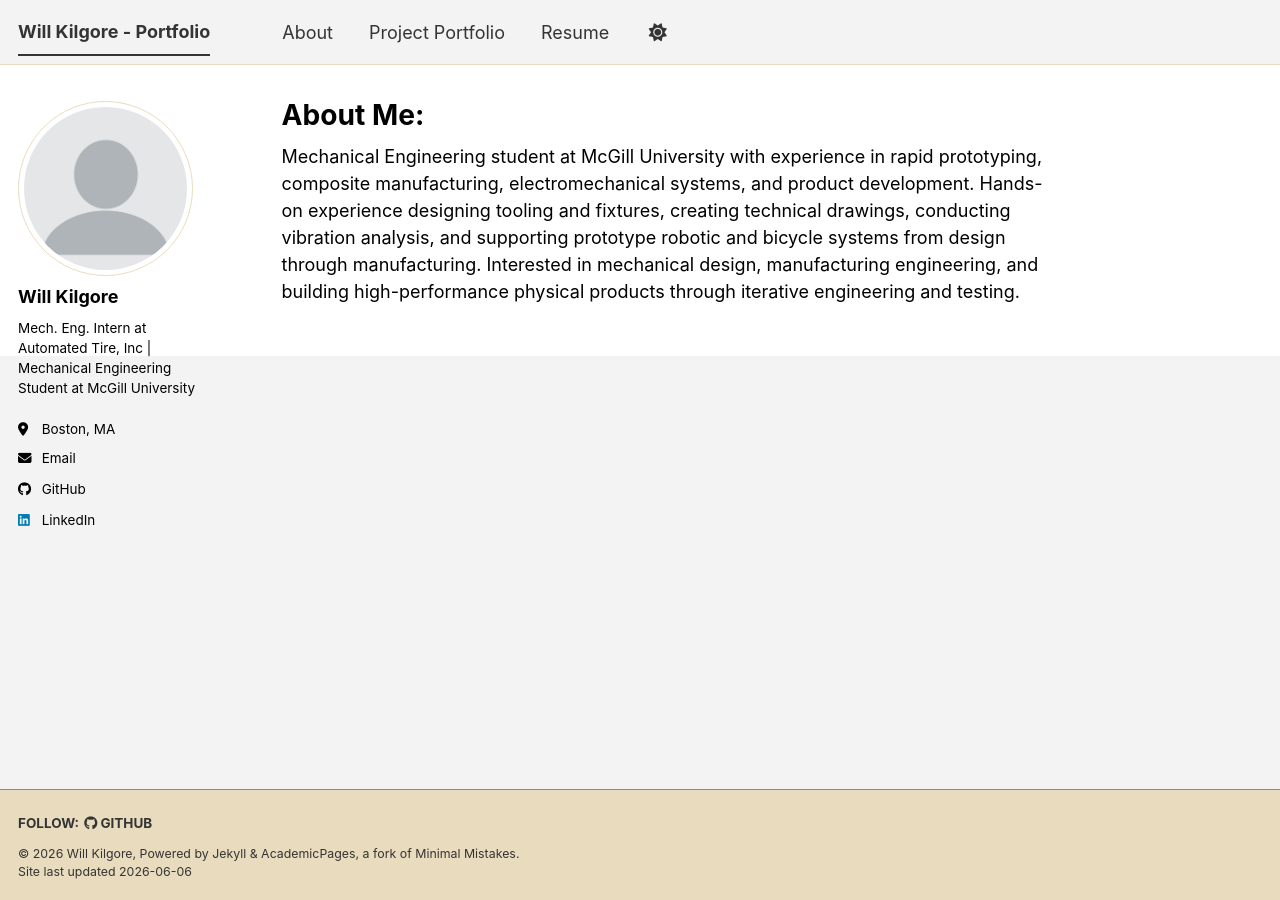
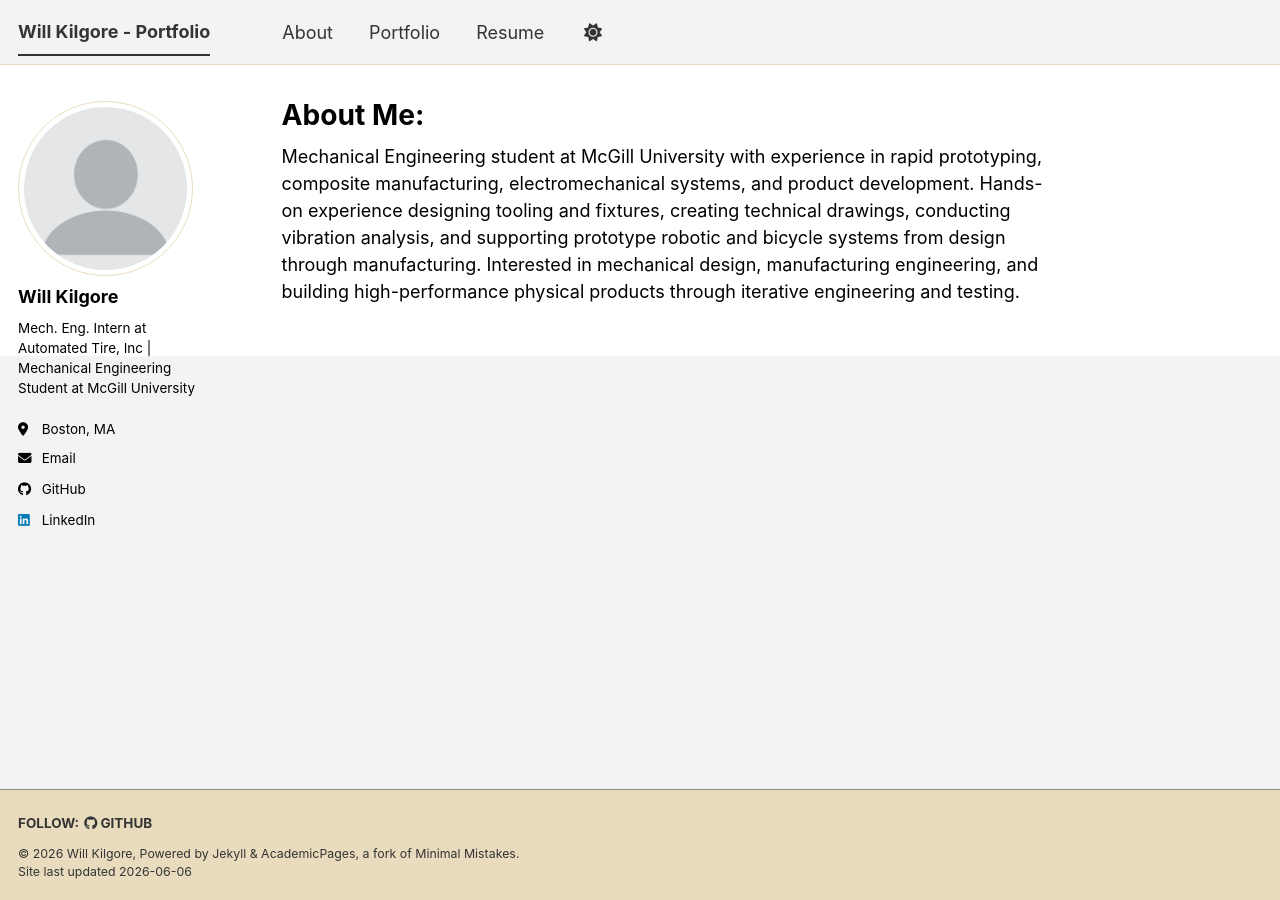
Before and after one commit to willkilgore/willkilgore.github.io, a Jekyll site: the page built from _pages/about.md, in a window 1280 px wide. Built offline with Jekyll 4.4.1, drawn with Linux system fonts in a browser that asks for light colours; a script bundle is joined from its source files by our own code; library files that are not in the unit come from our copies.

Commit message:
Rename 'Project Portfolio' to 'Portfolio'

```diff
--- a/_data/navigation.yml
+++ b/_data/navigation.yml
@@ -10,7 +10,7 @@
 main:
   - title: "About"
     url: /about/
-  - title: "Project Portfolio"
+  - title: "Portfolio"
     url: /portfolio/
   - title: "Resume"
     url: /files/resume.pdf
```
